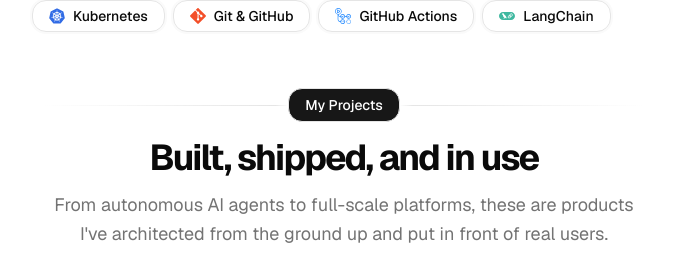
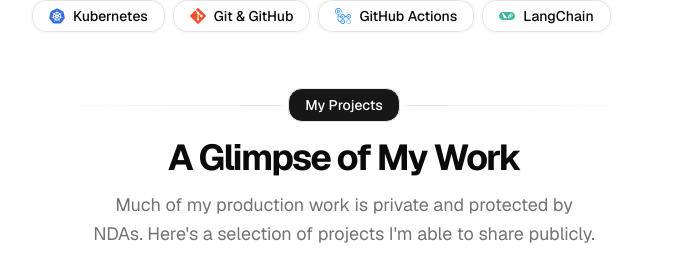
Before and after one commit to mohammedsbd/Portfoilo, a Next.js app: page / in a window 1280 px wide. Shown: the part 1924-2204 px from the top of the page, without its empty margins (296-983 px from the left). Built offline with nearby package versions, Linux system fonts and the light colour scheme; grey boxes are pictures that could not be loaded.

Commit message:
Retitle projects section and note NDA-protected work
Co-Authored-By: Claude Opus 5.5 <noreply@anthropic.com>

```diff
--- a/src/components/section/projects-section.tsx
+++ b/src/components/section/projects-section.tsx
@@ -24,10 +24,10 @@ export default function ProjectsSection() {
                         />
                     </div>
                     <div className="flex flex-col gap-y-3 items-center justify-center">
-                        <h2 className="text-3xl font-bold tracking-tighter sm:text-4xl">Built, shipped, and in use</h2>
+                        <h2 className="text-3xl font-bold tracking-tighter sm:text-4xl">A Glimpse of My Work</h2>
                         <p className="text-muted-foreground md:text-lg/relaxed lg:text-base/relaxed xl:text-lg/relaxed text-balance text-center">
-                            From autonomous AI agents to full-scale platforms, these are
-                            products I&apos;ve architected from the ground up and put in front of real users.
+                            Much of my production work is private and protected by NDAs.
+                            Here&apos;s a selection of projects I&apos;m able to share publicly.
                         </p>
                     </div>
                 </div>
```
